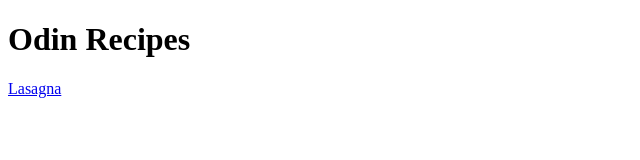
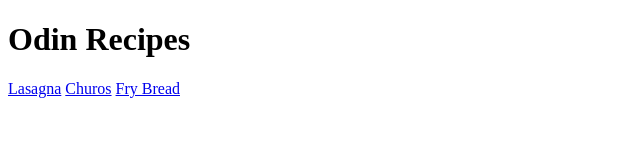
Before and after one commit to nsukucredence/odin-recipes, a plain HTML site: page index.html in a window 1280 px wide. Shown: the whole page, without its empty margins (0-640 px from the left). Drawn offline with Linux system fonts and the light colour scheme.

Commit message:
linked recipes to index.html

```diff
--- a/index.html
+++ b/index.html
@@ -9,5 +9,7 @@
 <body>
     <h1>Odin Recipes</h1>
     <a href="recipes/lasagna.html">Lasagna</a>
+    <a href="recipes/churos.html">Churos</a>
+    <a href="recipes/Fry_Bread.html">Fry Bread</a>
 </body>
 </html>
```
